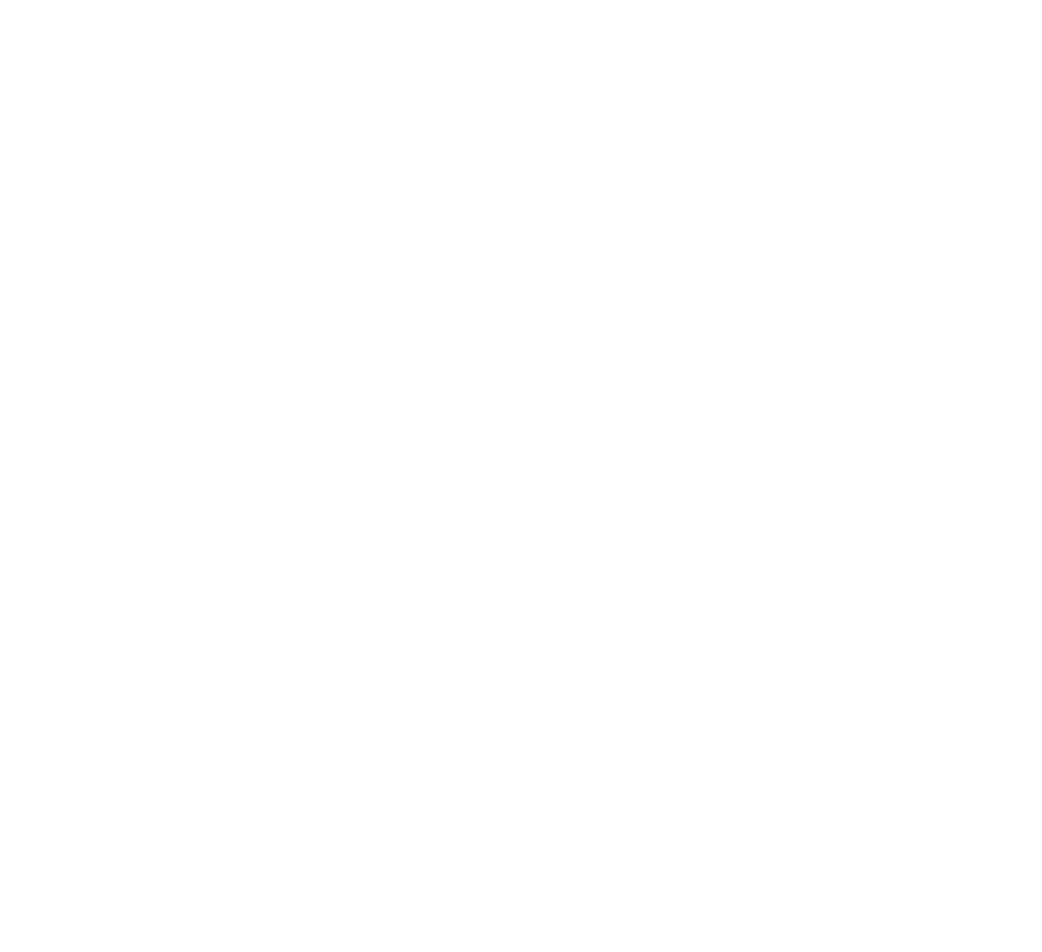
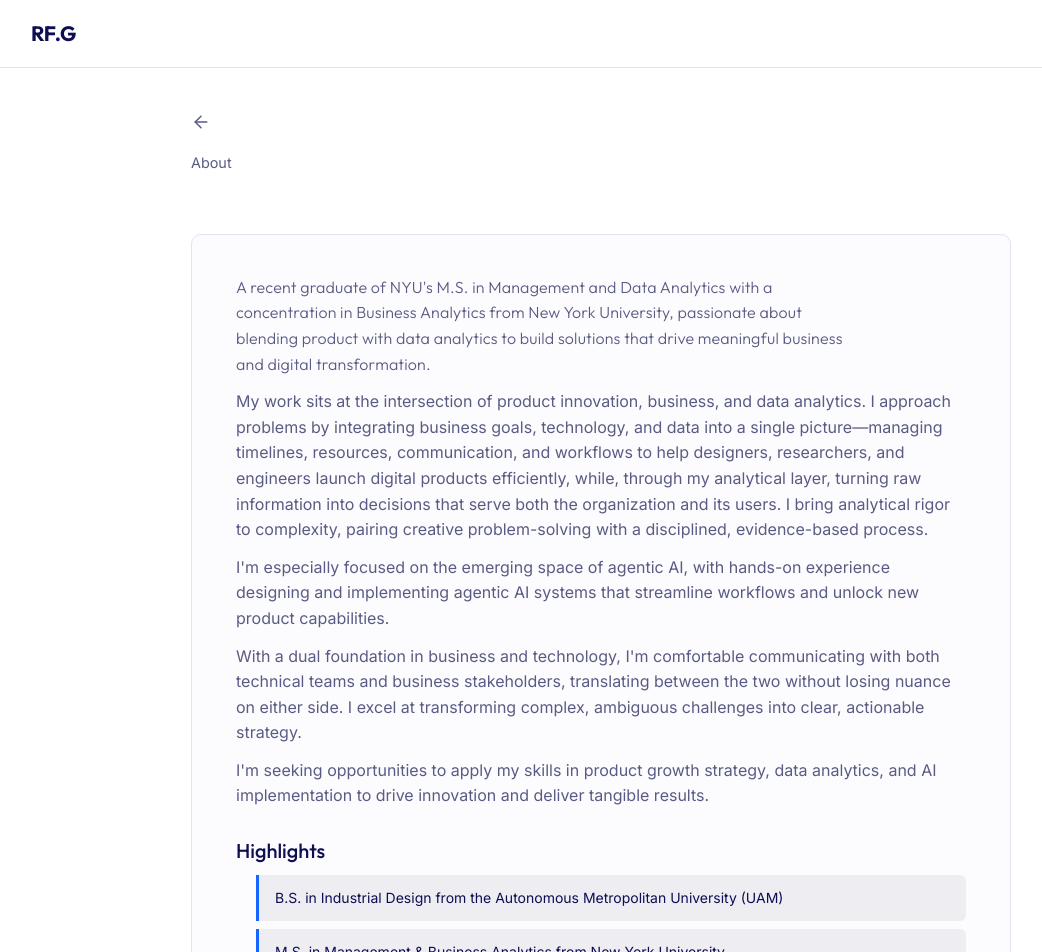
Before and after one commit to RaquelFarias20/myPortfolio, a React (Vite) app in the folder portfolio/: page /about in a window 1280 px wide. Before the commit this address had no page. Shown: the top 952 px of the page, without its empty margins (39-1081 px from the left). Before the commit the page ends 800 px from the top, so only its background shows below. Built offline with nearby package versions, Linux system fonts and the light colour scheme.

Commit message:
About Me Page Updated

```diff
--- a/portfolio/src/App.jsx
+++ b/portfolio/src/App.jsx
@@ -1,5 +1,6 @@
 import { Routes, Route } from 'react-router-dom'
 import HomePage from './pages/HomePage.jsx'
+import AboutPage from './pages/AboutPage.jsx'
 import ProjectsPage from './pages/ProjectsPage.jsx'
 import ProjectDetailPage from './pages/ProjectDetailPage.jsx'
 import CustomCursor from './components/ui/CustomCursor.jsx'
@@ -15,6 +16,7 @@ export default function App() {
       <CustomCursor />
       <Routes>
         <Route path="/"              element={<HomePage />} />
+        <Route path="/about"         element={<AboutPage />} />
         <Route path="/projects"      element={<ProjectsPage />} />
         <Route path="/projects/:id"  element={<ProjectDetailPage />} />
       </Routes>
--- a/portfolio/src/data/navBlocks.js
+++ b/portfolio/src/data/navBlocks.js
@@ -1,5 +1,5 @@
 export const navBlocks = [
-  { id: 'about',        value: 'R',  label: 'About',        href: '/#about' },
+  { id: 'about',        value: 'R',  label: 'About',        href: '/about' },
   { id: 'projects',     value: '8',  label: 'Projects',     href: '/projects' },
   { id: 'illustration', value: '01', label: 'Illustration', href: '/#illustration' },
   { id: 'photography',  value: '01', label: 'Photography',  href: '/#photography' },
--- a/portfolio/src/index.css
+++ b/portfolio/src/index.css
@@ -740,6 +740,26 @@ header {
   margin-bottom: 4px;
 }
 
+/* ── About highlights grid ── */
+.about-highlights {
+  list-style: none;
+  padding: 0;
+  margin: 0;
+  display: flex;
+  flex-direction: column;
+  gap: 8px;
+}
+.about-highlights li {
+  margin: 0;
+  border-left: 3px solid var(--primary);
+  background: var(--hover-fill);
+  border-radius: 0 6px 6px 0;
+  padding: 12px 16px;
+  font-size: 0.875rem;
+  line-height: 1.55;
+  color: var(--ink);
+}
+
 /* ── Media placeholder ── */
 .pdf-placeholder-wrap,
 .pdf-viewer {
--- /dev/null
+++ b/portfolio/src/pages/AboutPage.jsx
@@ -0,0 +1,120 @@
+import { motion } from "framer-motion";
+import Header from "../components/layout/Header.jsx";
+import BackButton from "../components/ui/BackButton.jsx";
+
+export default function AboutPage() {
+  return (
+    <>
+      <Header />
+      <main className="wrap">
+        <article className="detail" aria-labelledby="about-title">
+          <motion.div
+            className="detail-header"
+            initial={{ opacity: 0, y: 16 }}
+            animate={{ opacity: 1, y: 0 }}
+            transition={{ duration: 0.55, ease: "easeOut" }}
+          >
+            <h1 className="sr-only" id="about-title">
+              About
+            </h1>
+            <BackButton to="/" label="Back to home" />
+            <div className="detail-eyebrow">About</div>
+          </motion.div>
+
+          <motion.div
+            className="panel"
+            initial={{ opacity: 0, y: 16 }}
+            animate={{ opacity: 1, y: 0 }}
+            transition={{ duration: 0.45, ease: "easeOut", delay: 0.1 }}
+          >
+            <p className="panel-statement">
+              A recent graduate of NYU&apos;s M.S. in Management and Data
+              Analytics with a concentration in Business Analytics from New York
+              University, passionate about blending product with data analytics
+              to build solutions that drive meaningful business and digital
+              transformation.
+            </p>
+
+            <p>
+              My work sits at the intersection of product innovation, business,
+              and data analytics. I approach problems by integrating business
+              goals, technology, and data into a single picture&mdash;managing
+              timelines, resources, communication, and workflows to help
+              designers, researchers, and engineers launch digital products
+              efficiently, while, through my analytical layer, turning raw
+              information into decisions that serve both the organization and
+              its users. I bring analytical rigor to complexity, pairing
+              creative problem-solving with a disciplined, evidence-based
+              process.
+            </p>
+
+            <p>
+              I&apos;m especially focused on the emerging space of agentic AI,
+              with hands-on experience designing and implementing agentic AI
+              systems that streamline workflows and unlock new product
+              capabilities.
+            </p>
+
+            <p>
+              With a dual foundation in business and technology, I&apos;m
+              comfortable communicating with both technical teams and business
+              stakeholders, translating between the two without losing nuance on
+              either side. I excel at transforming complex, ambiguous challenges
+              into clear, actionable strategy.
+            </p>
+
+            <p>
+              I&apos;m seeking opportunities to apply my skills in product
+              growth strategy, data analytics, and AI implementation to drive
+              innovation and deliver tangible results.
+            </p>
+
+            <h2 className="panel-h2">Highlights</h2>
+            <ul className="about-highlights">
+              <li>
+                B.S. in Industrial Design from the Autonomous Metropolitan
+                University (UAM)
+              </li>
+              <li>
+                M.S. in Management &amp; Business Analytics from New York
+                University
+              </li>
+              <li>PMP candidate </li>
+              <li>UX DesignOps Certificate</li>
+              <li>Google UX Design Certificate</li>
+              <li>
+                Drove program and delivery for AI platform initiatives at the
+                United Nations International Computing Center (ICC), planning
+                projects, defining milestones, and coordinating a
+                multidisciplinary team to a first-place finish
+              </li>
+              <li>
+                Strong in product analytics&mdash;defining KPIs, tracking
+                product metrics, and turning data into decisions that inform
+                roadmaps and measure quality
+              </li>
+              <li>
+                Experienced in design systems: building, auditing, and codifying
+                component libraries and patterns that scale across products
+              </li>
+              <li>
+                Integrates AI and LLM tools (Claude, Cursor) into design
+                workflows to automate project tracking and reporting and improve
+                deliverables
+              </li>
+              <li>
+                Background in user research, user-centered methodologies, and
+                visual quality assurance across startups, consulting, and
+                technology-driven environments
+              </li>
+              <li>
+                Skilled at cross-functional coordination&mdash;harmonizing
+                product, engineering, and business teams
+              </li>
+            </ul>
+          </motion.div>
+        </article>
+      </main>
+    </>
+  );
+}
```
